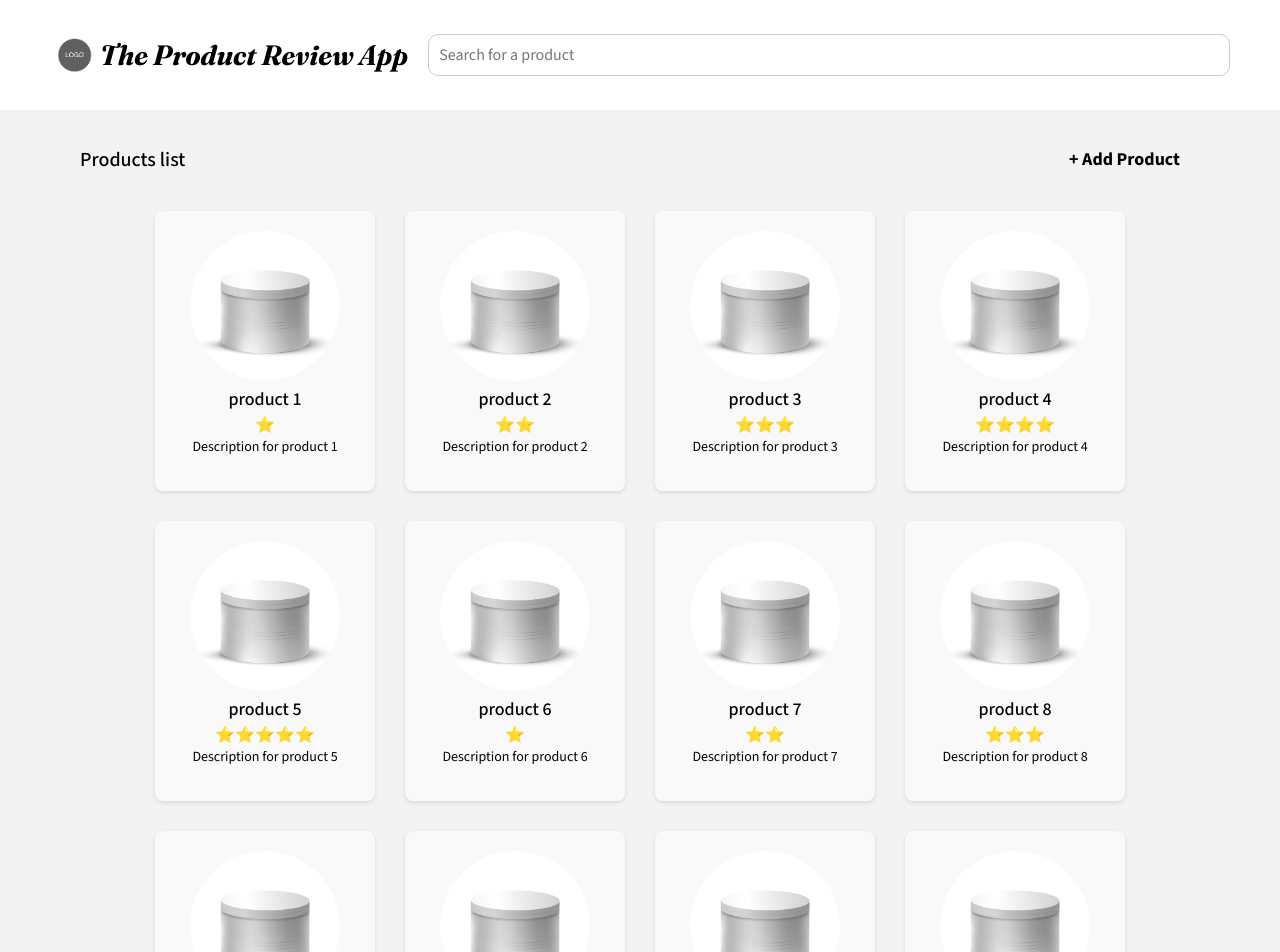
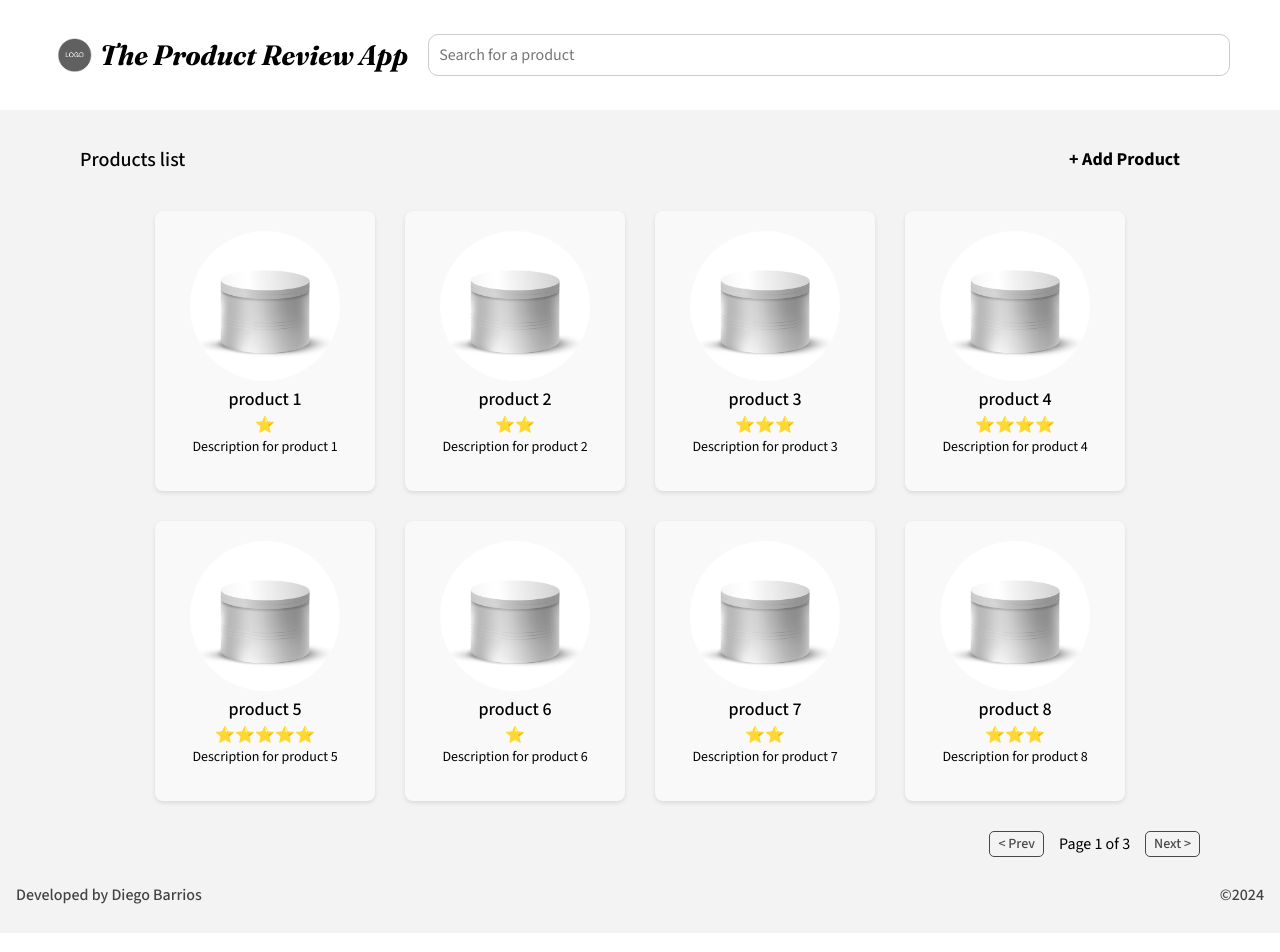
Before and after one commit to dbelfla10/product-review-app, a React (Vite) app: page / in a window 1280 px wide. Shown: the top 952 px of the page. Built offline with nearby package versions, Linux system fonts and the light colour scheme.

Commit message:
Feat: Add pagination to main products

```diff
--- a/src/components/Main/Main.css
+++ b/src/components/Main/Main.css
@@ -35,3 +35,25 @@
   column-gap: 30px;
   justify-content: center;
 }
+
+.main__pagination {
+  margin-top: 30px;
+  display: flex;
+  justify-content: end;
+  align-items: center;
+}
+
+.main__pagination-button {
+  background-color: transparent;
+  border: 1px solid #494848;
+  color: #494848;
+  border-radius: 5px;
+  font-size: 14px;
+  cursor: pointer;
+  padding: 4px 8px;
+  font-weight: 500;
+}
+
+.main__pagination-info {
+  margin: 0 15px;
+}
--- a/src/components/Main/Main.jsx
+++ b/src/components/Main/Main.jsx
@@ -1,8 +1,19 @@
+import React, { useState } from "react";
 import Product from "../Product/Product";
 import { defaultProducts } from "../../utils/constants";
 import "./Main.css";
 
+const PRODUCTS_PER_PAGE = 8;
+
 function Main() {
+  const [currentPage, setCurrentPage] = useState(1);
+
+  const totalPages = Math.ceil(defaultProducts.length / PRODUCTS_PER_PAGE);
+
+  const startIdx = (currentPage - 1) * PRODUCTS_PER_PAGE;
+  const endIdx = startIdx + PRODUCTS_PER_PAGE;
+  const productsToShow = defaultProducts.slice(startIdx, endIdx);
+
   return (
     <div className="main">
       <div className="main__header">
@@ -11,12 +22,32 @@ function Main() {
       </div>
 
       <ul className="main__products">
-        {defaultProducts.map((product) => (
+        {productsToShow.map((product) => (
           <li key={product.id}>
             <Product product={product} />
           </li>
         ))}
       </ul>
+
+      <div className="main__pagination">
+        <button
+          className="main__pagination-button"
+          onClick={() => setCurrentPage((p) => Math.max(p - 1, 1))}
+          disabled={currentPage === 1}
+        >
+          &lt; Prev
+        </button>
+        <span className="main__pagination-info">
+          Page {currentPage} of {totalPages}
+        </span>
+        <button
+          className="main__pagination-button"
+          onClick={() => setCurrentPage((p) => Math.min(p + 1, totalPages))}
+          disabled={currentPage === totalPages}
+        >
+          Next &gt;
+        </button>
+      </div>
     </div>
   );
 }
```
